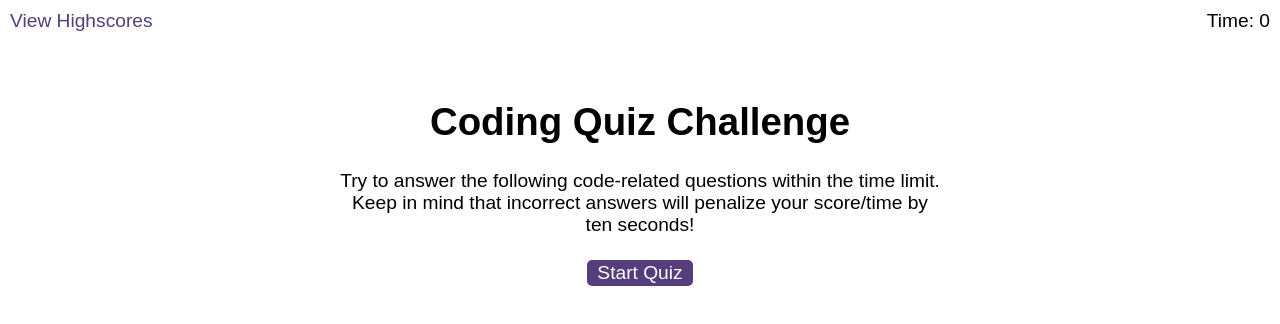
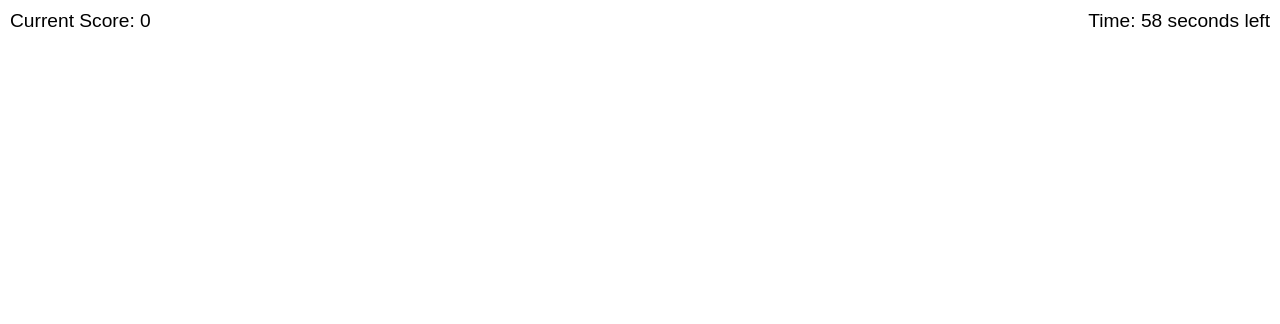
Before and after one commit to rbrd87/code-quiz, a plain HTML site: page index.html in a window 1280 px wide. Both pictures are taken after a click on the button "Start Quiz". Drawn offline with Linux system fonts and the light colour scheme.

Commit message:
Created the timer and the start of quiz function. This hides the welcome and also changes the highscores link to show the current score

```diff
--- a/assets/css/styles.css
+++ b/assets/css/styles.css
@@ -62,6 +62,10 @@ li:nth-child(odd) {
   display: none;
 }
 
+.show {
+  display: block;
+}
+
 .start {
   text-align: center;
 }
--- /dev/null
+++ b/assets/js/logic.js
@@ -0,0 +1,45 @@
+var timeRemaining = 0;
+var currentQuestion = 0;
+var score = 0;
+
+var scoreEl = document.getElementById("quizScore");
+var welcomeContainerEl = document.getElementById("start-screen");
+var highScoresEl = document.getElementById("highscores");
+var quizScoreEl = document.getElementById("quizScore");
+
+// Add event listener to start button
+document.getElementById("start").addEventListener("click", startQuiz);
+
+// Function to start the timer for the quiz
+function startQuiz() {
+    console.log("Hello World");
+    startTimer();
+    hideWelcome();
+    showScores();
+    //showQuestions();
+}
+
+// Timer Function
+function startTimer() {
+    timeRemaining = 60;
+
+    const timeInterval = setInterval(function () {
+        timeRemaining--;
+        document.getElementById("time").textContent = timeRemaining + " seconds left";
+        // When the time runs out the game is over and a function will be called to end the game
+        if (timeRemaining === 0) {
+            clearInterval(timeInterval);
+            //gameOver()
+            console.log("Game Over!");
+        }
+    }, 1000);
+}
+
+function hideWelcome() {
+    welcomeContainerEl.setAttribute("class", "hide");
+}
+
+function showScores() {
+    highScoresEl.setAttribute("class", "scores hide");
+    quizScoreEl.setAttribute("class", "scores");
+}
--- /dev/null
+++ b/assets/js/questions.js
@@ -0,0 +1,20 @@
+// questions to ask the end user
+
+const questionList = [
+    {
+      id: 1,
+      question: "What does HTML stand for",
+      answers: ["Huge Text Making Lines", "Hypertext Markup Language", "Heavy Text Markup Language", "Hypo-text Making Language"],
+      correctAnswerIndex: 1,
+    },
+    {
+      id: 2,
+      question: "What does CSS stand for",
+      answers: [
+        "Curly Side Scripts",
+        "Cascading Sheet System",
+        "Console Style System",
+        "Cascading Style Sheet",
+      ],
+      correctAnswerIndex: 1,
+    }]
--- a/index.html
+++ b/index.html
@@ -10,8 +10,8 @@
   </head>
 
   <body>
-    <div class="scores"><a href="highscores.html">View Highscores</a></div>
-
+    <div class="scores" id="highscores"><a href="highscores.html">View Highscores</a></div>
+    <div class="scores hide" id="quizScore">Current Score: <span id="score">0</span></div>
     <div class="timer">Time: <span id="time">0</span></div>
 
     <div class="wrapper">
```
Also changed, not shown: assets/js/scores.js (added).
